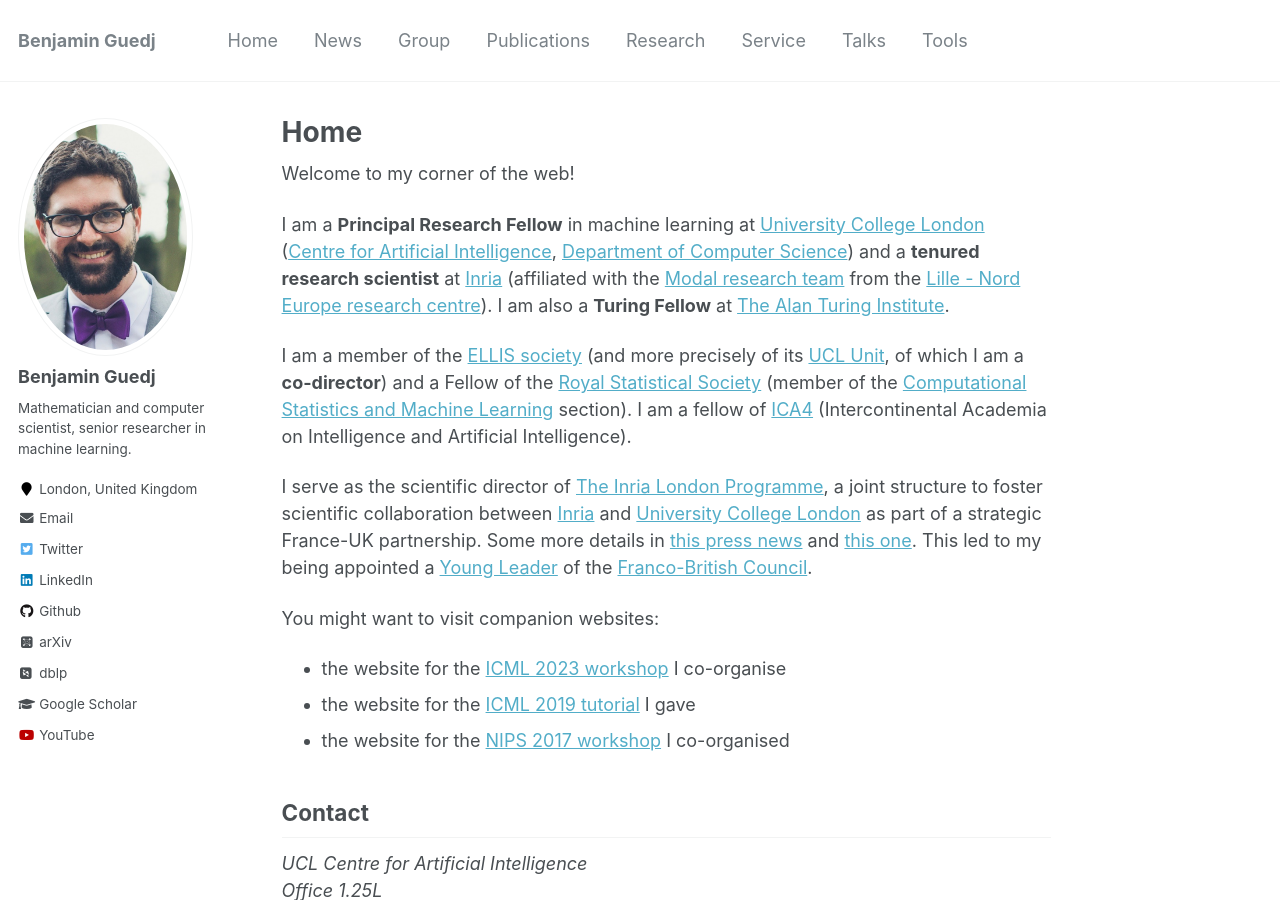
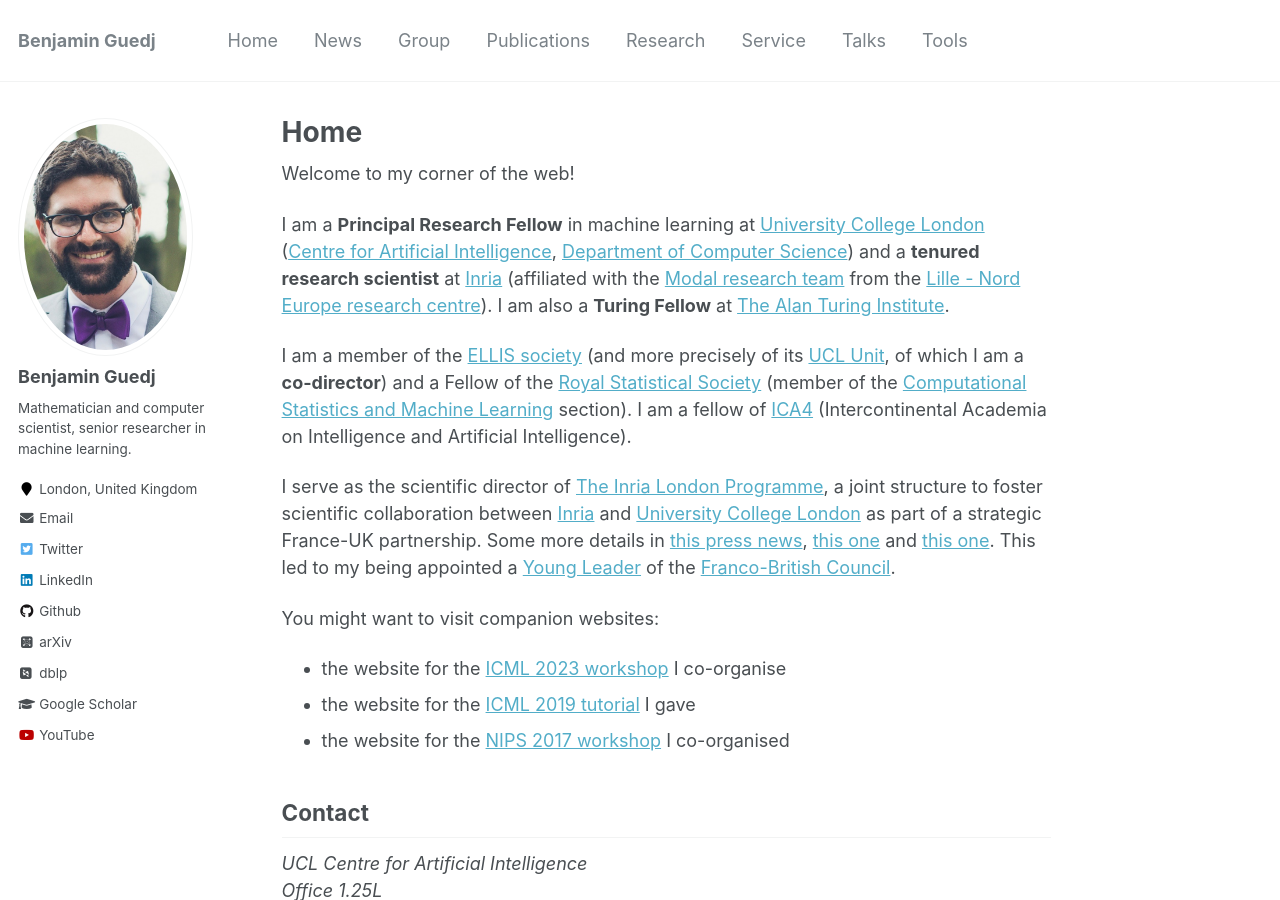
Before and after one commit to bguedj/bguedj.github.io, a Jekyll site: the page built from _pages/about.md, in a window 1280 px wide and 900 px high. Built offline with Jekyll 4.4.1, drawn with Linux system fonts in a browser that asks for light colours; some web fonts are replaced; comment, search, counter and statistics services are not loaded.

Commit message:
press article inria-ucl

```diff
--- a/_pages/about.md
+++ b/_pages/about.md
@@ -15,7 +15,7 @@
 
 I am a member of the [ELLIS society](https://ellis.eu) (and more precisely of its [UCL Unit](https://ucl-ellis.github.io), of which I am a **co-director**) and a Fellow of the [Royal Statistical Society](https://rss.org.uk) (member of the [Computational Statistics and Machine Learning](https://rss.org.uk/membership/rss-groups-and-committees/sections/statistical-computing/) section). I am a fellow of [ICA4](https://www.intercontinental-academia.org/fellows) (Intercontinental Academia on Intelligence and Artificial Intelligence).
 
-I serve as the scientific director of [The Inria London Programme](https://london.inria.fr), a joint structure to foster scientific collaboration between [Inria](http://www.inria.fr/) and [University College London](https://www.ucl.ac.uk) as part of a strategic France-UK partnership. Some more details in [this press news](https://www.inria.fr/fr/machine-learning-comment-allier-performance-dapprentissage-et-sobriete-numerique) and [this one](https://www.ucl.ac.uk/computer-science/news/2021/feb/ucl-and-inria-announce-new-collaborative-research-venture). This led to my being appointed a [Young Leader](https://francobritish.org/en/young-leaders/) of the [Franco-British Council](https://francobritish.org/en/home/).
+I serve as the scientific director of [The Inria London Programme](https://london.inria.fr), a joint structure to foster scientific collaboration between [Inria](http://www.inria.fr/) and [University College London](https://www.ucl.ac.uk) as part of a strategic France-UK partnership. Some more details in [this press news](https://www.inria.fr/fr/machine-learning-comment-allier-performance-dapprentissage-et-sobriete-numerique), [this one](https://www.ucl.ac.uk/computer-science/news/2021/feb/ucl-and-inria-announce-new-collaborative-research-venture) and [this one](https://www.inria.fr/fr/inria-university-college-london-ucl-partenariat-joint-center?mtm_campaign=Le%20Fil%20scientifique%20–%20mars%202024&mtm_kwd=University%20College%20London). This led to my being appointed a [Young Leader](https://francobritish.org/en/young-leaders/) of the [Franco-British Council](https://francobritish.org/en/home/).
 
 You might want to visit companion websites:
 <!-- - [my previous website]((https://bguedj.github.io/website-2016-2020-deprecated/)) (2016-2020, now deprecated) -->
```
